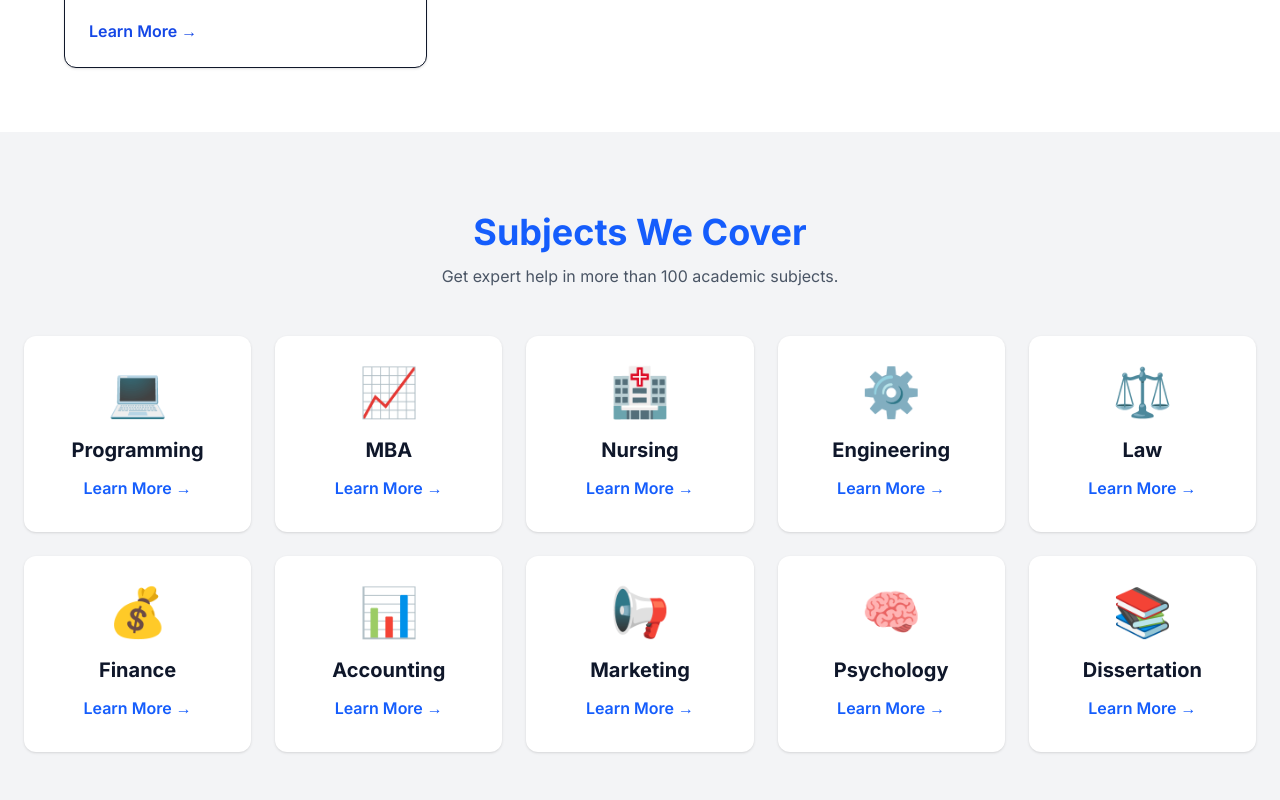
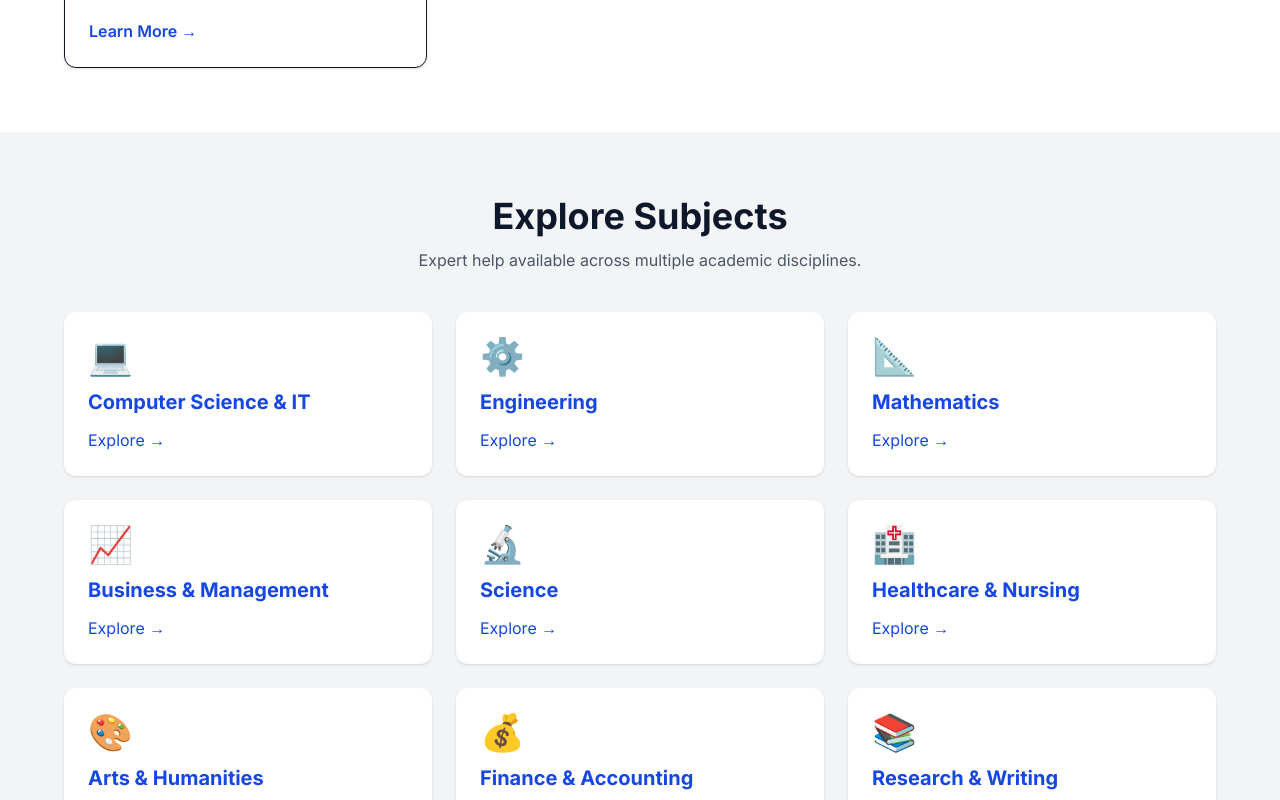
Before and after one commit to souravdadarwal01-max/StudyVertex, a Next.js app: page / in a window 1280 px wide. Shown: the part 2200-3000 px from the top of the page. Built offline with nearby package versions, Linux system fonts and the light colour scheme.

Commit message:
Update Subjects.tsx

```diff
--- a/app/components/Subjects.tsx
+++ b/app/components/Subjects.tsx
@@ -1,96 +1,128 @@
-import Link from "next/link";
+export default function Subjects() {
 
-export default function Subjects() {
+
 const subjects = [
+
 {
-      icon: "💻",
-      name: "Programming",
-      link: "/programming",
+title:"Computer Science & IT",
+icon:"💻",
+link:"/subjects/computer-science-it"
 },
+
 {
-      icon: "📈",
-      name: "MBA",
-      link: "/mba",
+title:"Engineering",
+icon:"⚙️",
+link:"/subjects/engineering"
 },
+
 {
-      icon: "🏥",
-      name: "Nursing",
-      link: "/nursing",
+title:"Mathematics",
+icon:"📐",
+link:"/subjects/mathematics"
 },
+
 {
-      icon: "⚙️",
-      name: "Engineering",
-      link: "/engineering",
+title:"Business & Management",
+icon:"📈",
+link:"/subjects/business-management"
 },
+
 {
-      icon: "⚖️",
-      name: "Law",
-      link: "/law",
+title:"Science",
+icon:"🔬",
+link:"/subjects/science"
 },
+
 {
-      icon: "💰",
-      name: "Finance",
-      link: "/finance",
+title:"Healthcare & Nursing",
+icon:"🏥",
+link:"/subjects/healthcare-nursing"
 },
+
 {
-      icon: "📊",
-      name: "Accounting",
-      link: "/accounting",
+title:"Arts & Humanities",
+icon:"🎨",
+link:"/subjects/arts-humanities"
 },
+
 {
-      icon: "📢",
-      name: "Marketing",
-      link: "/marketing",
+title:"Finance & Accounting",
+icon:"💰",
+link:"/subjects/finance-accounting"
 },
+
 {
-      icon: "🧠",
-      name: "Psychology",
-      link: "/psychology",
-    },
-    {
-      icon: "📚",
-      name: "Dissertation",
-      link: "/dissertation",
-    },
+title:"Research & Writing",
+icon:"📚",
+link:"/subjects/research-writing"
+}
+
 ];
 
+
 return (
-    <section className="py-20 bg-gray-100">
-      <div className="max-w-7xl mx-auto px-6">
 
-        <h2 className="text-4xl font-bold text-center text-blue-600">
-          Subjects We Cover
+<section className="bg-gray-100 py-16 px-6">
+
+
+<div className="max-w-6xl mx-auto">
+
+
+<h2 className="text-4xl font-bold text-center">
+Explore Subjects
 </h2>
 
+
 <p className="text-center text-gray-600 mt-3">
-          Get expert help in more than 100 academic subjects.
+Expert help available across multiple academic disciplines.
 </p>
 
-        <div className="grid grid-cols-2 md:grid-cols-5 gap-6 mt-12">
 
-          {subjects.map((subject) => (
-            <Link
-              key={subject.name}
+
+<div className="grid md:grid-cols-3 gap-6 mt-10">
+
+
+{subjects.map((subject)=>(
+
+
+<a
+key={subject.title}
 href={subject.link}
-              className="bg-white rounded-xl shadow hover:shadow-xl transition hover:-translate-y-2 p-8 text-center"
+className="bg-white rounded-xl p-6 shadow hover:shadow-lg transition"
 >
-              <div className="text-5xl">
+
+
+<div className="text-4xl">
 {subject.icon}
 </div>
 
-              <h3 className="mt-5 text-xl font-bold">
-                {subject.name}
+
+<h3 className="font-bold text-xl text-blue-700 mt-3">
+{subject.title}
 </h3>
 
-              <p className="mt-3 text-blue-600 font-semibold">
-                Learn More →
-              </p>
-            </Link>
+
+<span className="block mt-3 text-blue-700">
+Explore →
+</span>
+
+
+</a>
+
+
 ))}
+
 
 </div>
 
+
 </div>
+
+
 </section>
+
+
 );
+
+
 }
```
Lines whose indentation alone changed are shown as unchanged.
